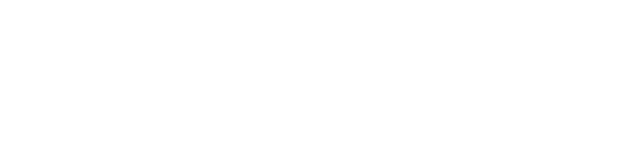
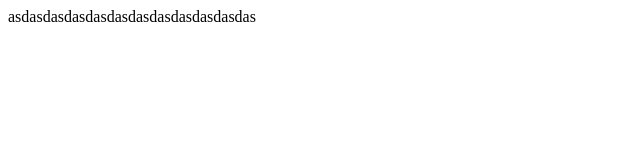
Before and after one commit to tuankg1028/test, a plain HTML site: page hihi.html in a window 1280 px wide. Shown: the whole page, without its empty margins (0-640 px from the left). Drawn offline with Linux system fonts and the light colour scheme.

Commit message:
Update hihi.html

```diff
--- a/hihi.html
+++ b/hihi.html
@@ -4,6 +4,6 @@
 	<title></title>
 </head>
 <body>
-
+asdasdasdasdasdasdasdasdasdasdasdas
 </body>
 </html>
```
